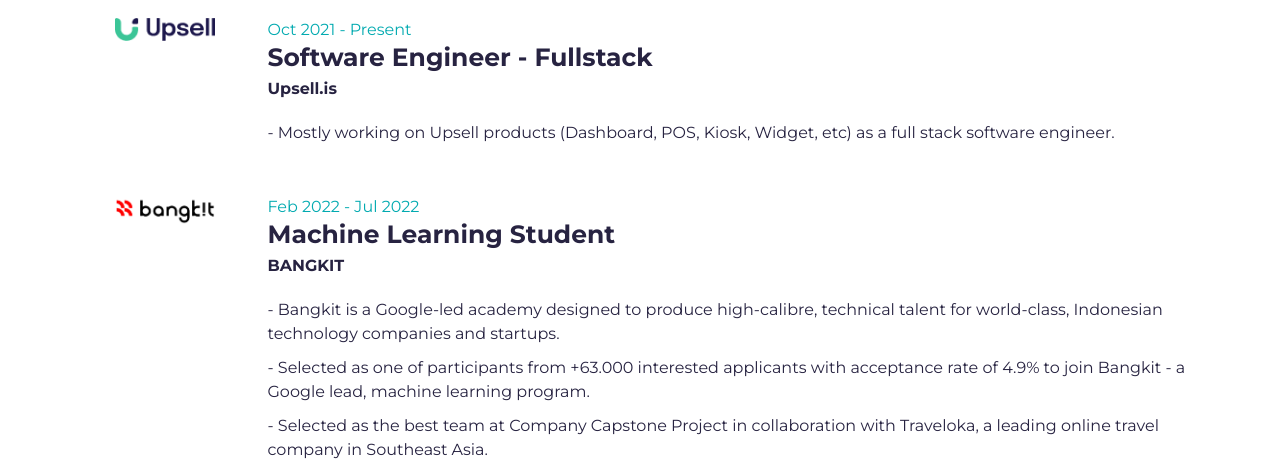
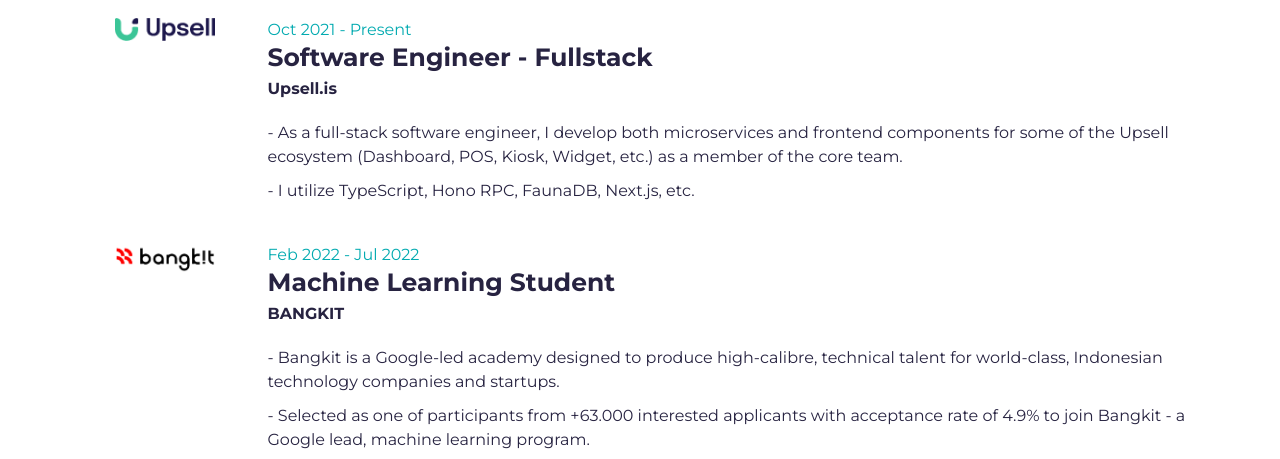
Before and after one commit to raphaeldiscky/my-portfolio-v1, a Gatsby site: page / in a window 1280 px wide. Shown: the part 1560-2019 px from the top of the page. Built offline with nearby package versions, Linux system fonts and the light colour scheme; Gatsby itself is replaced by a stand-in of ours.

Commit message:
Update data

```diff
--- a/src/mock/data.js
+++ b/src/mock/data.js
@@ -39,7 +39,8 @@
     jobTitle: "Software Engineer - Fullstack ",
     date: "Oct 2021 - Present",
     descriptionOne:
-      "- Mostly working on Upsell products (Dashboard, POS, Kiosk, Widget, etc) as a full stack software engineer.",
+      "- As a full-stack software engineer, I develop both microservices and frontend components for some of the Upsell ecosystem (Dashboard, POS, Kiosk, Widget, etc.) as a member of the core team.",
+    descriptionTwo: "- I utilize TypeScript, Hono RPC, FaunaDB, Next.js, etc.",
   },
   {
     id: nanoid(),
```
